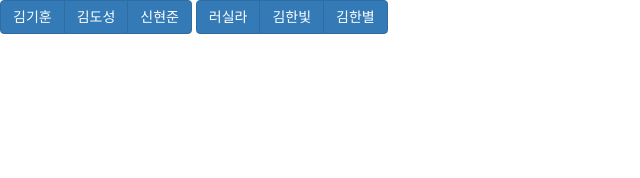
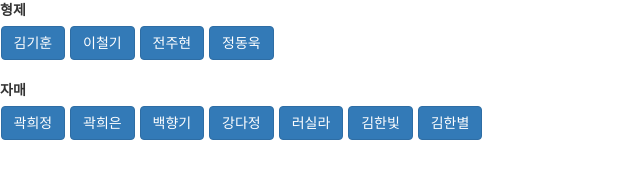
Before and after one commit to justinjungkorea/jamsilGroup, a plain HTML site: page index.html in a window 1280 px wide. Shown: the whole page, without its empty margins (0-640 px from the left). Drawn offline with nearby package versions, Linux system fonts and the light colour scheme.

Commit message:
working on...

```diff
--- a/app.js
+++ b/app.js
@@ -1,2 +1,11 @@
+const jamsilBr = document.getElementById('jamsilBr');
+const jamsilSr = document.getElementById('jamsilSr');
 const attendance = document.getElementById('attendance');
 const absence = document.getElementById('absence');
+
+///////// 버튼 이벤트 관련 method /////////
+for(i=0;i<jamsilBr.length;++i){
+    jamsilBr[i].addEventListener('click', () => {
+		console.log(jamsilBr[i].value)
+    })
+}
--- a/index.html
+++ b/index.html
@@ -4,19 +4,31 @@
     <meta charset="UTF-8">
     <meta name="viewport" content="width=device-width, initial-scale=1.0">
     <link rel="stylesheet" href="https://maxcdn.bootstrapcdn.com/bootstrap/3.4.1/css/bootstrap.min.css">
+    <style>
+        .group > *{
+            margin: 0.5px;
+        }
+    </style>
     <title>조 편성</title>
 </head>
 <body>
-    <div class="btn-group" data-toggle="buttons" id="people">
-        <label class="btn btn-primary"><input type="checkbox">김기훈</label>
-        <label class="btn btn-primary"><input type="checkbox">김도성</label>
-        <label class="btn btn-primary"><input type="checkbox">신현준</label>
-    </div>
-    <div class="btn-group" data-toggle="buttons" id="people">
-        <label class="btn btn-primary"><input type="checkbox">러실라</label>
-        <label class="btn btn-primary"><input type="checkbox">김한빛</label>
-        <label class="btn btn-primary"><input type="checkbox">김한별</label>
-    </div>
+    <label for="">형제</label><br/>
+    <div class="group" data-toggle="buttons" id="people">
+        <button class="btn btn-primary jamsilBr" id="br01">김기훈</button>
+        <button class="btn btn-primary jamsilBr" id="br02">이철기</button>
+        <button class="btn btn-primary jamsilBr" id="br03">전주현</button>
+        <button class="btn btn-primary jamsilBr" id="br04">정동욱</button>
+    </div><br/>
+    <label for="">자매</label><br/>
+    <div class="group" data-toggle="buttons" id="people">
+        <button class="btn btn-primary jamsilSr" id="sr01">곽희정</button>
+        <button class="btn btn-primary jamsilSr" id="sr02">곽희은</button>
+        <button class="btn btn-primary jamsilSr" id="sr03">백향기</button>
+        <button class="btn btn-primary jamsilSr" id="sr04">강다정</button>
+        <button class="btn btn-primary jamsilSr" id="sr05">러실라</button>
+        <button class="btn btn-primary jamsilSr" id="sr06">김한빛</button>
+        <button class="btn btn-primary jamsilSr" id="sr07">김한별</button>
+    </div><br/>
     <div id="attendance"></div>
     <div id="absence"></div>
 
```
